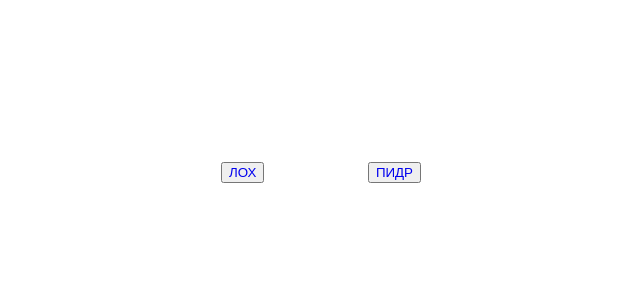
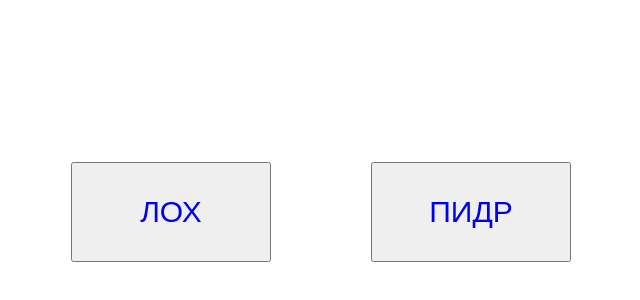
Before and after one commit to Garryssson/Bobby, a plain HTML site: page index.html in a window 1280 px wide. Shown: the part 138-438 px from the top of the page, without its empty margins (319-959 px from the left). Drawn offline with Linux system fonts and the light colour scheme.

Commit message:
Add files via upload

```diff
--- a/index.html
+++ b/index.html
@@ -7,8 +7,8 @@
 	</head>
 	<body>
 		<div class="bobby">
-			<button><a href="img/1.jpg" alt="first" target="_blank" class="photo">ЛОХ</a></button>
-			<button><a href="img/2.jpg" alt="second" target="_blank" class="photo">ПИДР</a></button>
+			<button class="btn"><a href="img/1.jpg" alt="first" target="_blank" class="photo">ЛОХ</a></button>
+			<button class="btn"><a href="img/2.jpg" alt="second" target="_blank" class="photo">ПИДР</a></button>
 		</div>
 	</body>
 </html>
--- a/style.css
+++ b/style.css
@@ -1,7 +1,7 @@
 .bobby {
 	margin: 0 auto;
 	margin-top: 300px;
-	width: 200px;
+	width: 500px;
 	display: flex;
 	justify-content: space-between;
 
@@ -9,5 +9,11 @@
 
 .photo {
 	text-decoration: none;
+	font-size: 30px;
 
 }
+
+.btn {
+	width: 200px;
+	height: 100px;
+}
```
